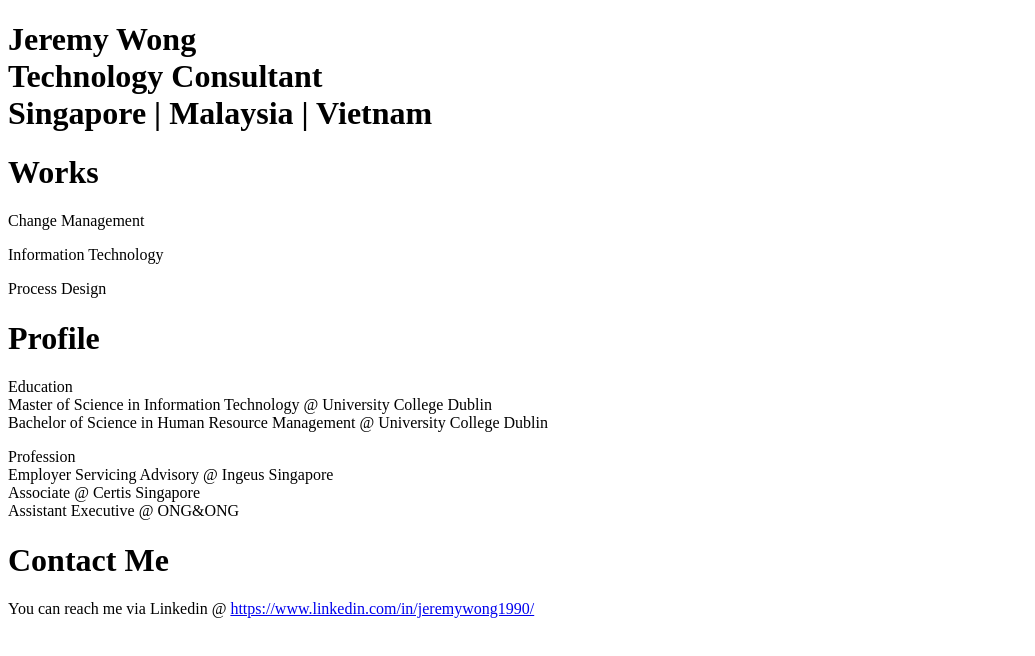
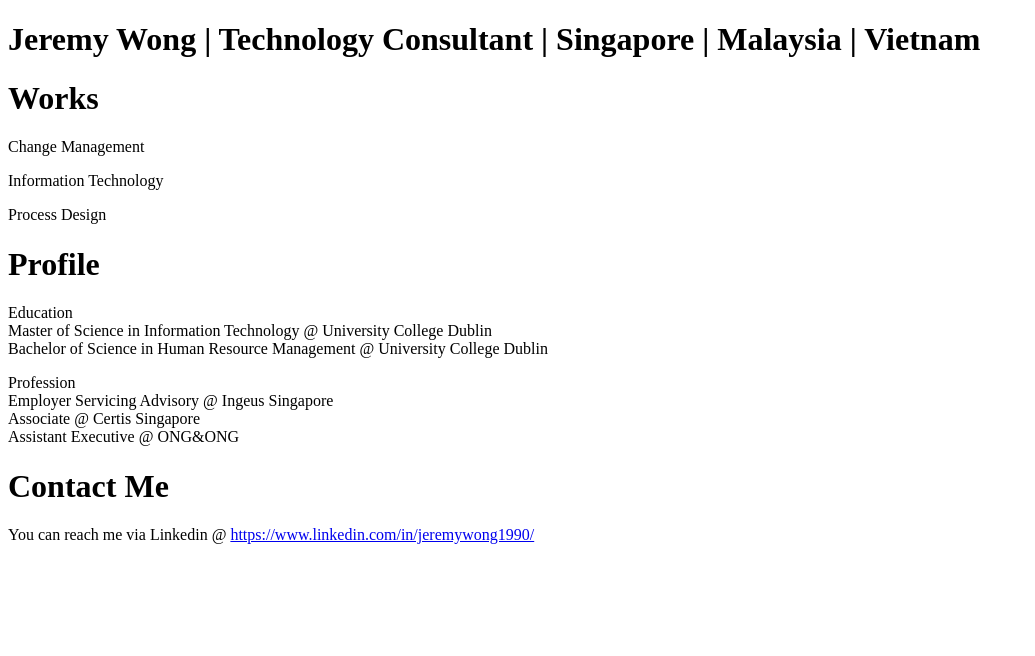
Before and after one commit to jalormee/jalormee.github.io, a plain HTML site: page index.html in a window 1280 px wide. Shown: the whole page, without its empty margins (0-1035 px from the left). Drawn offline with Linux system fonts and the light colour scheme.

Commit message:
Update index.html

```diff
--- a/index.html
+++ b/index.html
@@ -6,9 +6,7 @@
 <body>
     <div>
         <H1>
-            Jeremy Wong
-            <br>Technology Consultant
-            <br>Singapore | Malaysia | Vietnam
+            Jeremy Wong | Technology Consultant | Singapore | Malaysia | Vietnam
         </H1>
     </div>
     <div>
```
